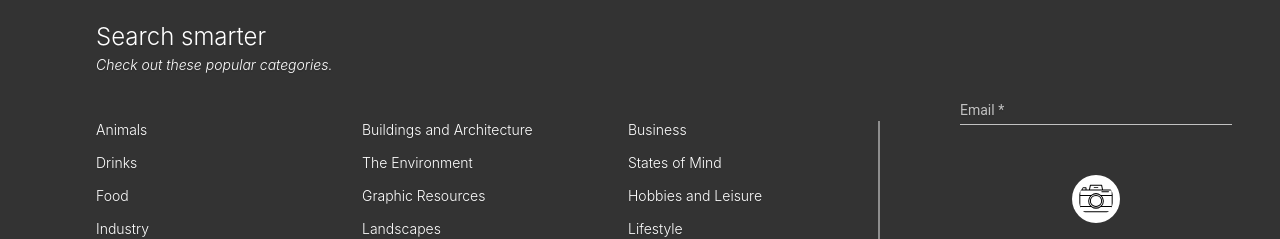
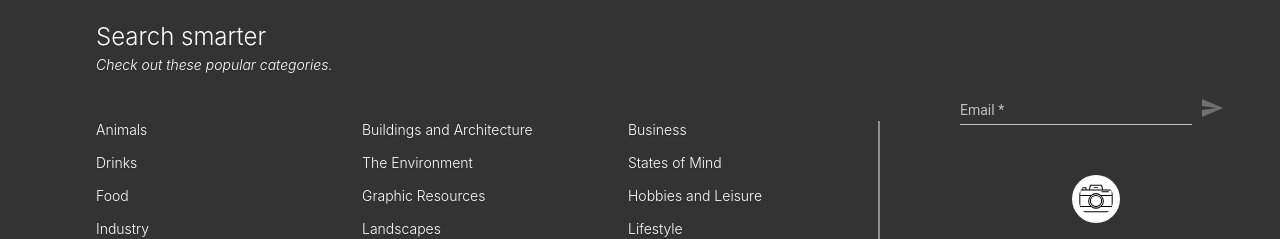
Before and after one commit to Sliqric7053/rich-stock-photos, an Angular app in the folder rich-stock-photos/: page /home in a window 1280 px wide. Shown: the part 5534-5773 px from the top of the page. Built offline with nearby package versions, Linux system fonts and the light colour scheme.

Commit message:
Add submit button from ng material

```diff
--- a/rich-stock-photos/src/app/components/home/home.component.css
+++ b/rich-stock-photos/src/app/components/home/home.component.css
@@ -407,7 +407,7 @@ hr {
 }
 
 .feature-area > .newsletter {
-  /* border: 1px white solid; */
+  display: flex;
   color: var(--white);
   padding: 1rem;
   border-radius: 1rem;
@@ -445,6 +445,10 @@ hr {
 
 .example-full-width {
   width: 100%;
+}
+
+#email::after {
+  background: black;
 }
 
 @media (max-width: 926px) {
--- a/rich-stock-photos/src/app/components/home/home.component.html
+++ b/rich-stock-photos/src/app/components/home/home.component.html
@@ -333,10 +333,21 @@
   </div>
   <div class="feature-area">
     <div class="newsletter">
-        <form class="example-form">
+      <form id="form" class="example-form" >
         <mat-form-field class="example-full-width">
-              <input matInput placeholder="Email" [formControl]="emailFormControl">
-              <mat-error *ngIf="emailFormControl.hasError('email') && !emailFormControl.hasError('required')">
+          <input
+            id="email"
+            matInput
+            placeholder="Email"
+            [formControl]="emailFormControl"
+          />
+
+          <mat-error
+            *ngIf="
+              emailFormControl.hasError('email') &&
+              !emailFormControl.hasError('required')
+            "
+          >
             Please enter a valid email address
           </mat-error>
           <mat-error *ngIf="emailFormControl.hasError('required')">
@@ -344,6 +355,14 @@
           </mat-error>
         </mat-form-field>
       </form>
+      <button
+      id="submit"
+        mat-icon-button
+        [disabled]=!emailFormControl.valid
+        aria-label="Example icon-button with a heart icon"
+      >
+        <mat-icon>send</mat-icon>
+      </button>
     </div>
     <div class="content">
       <div class="logo">
```
Lines whose indentation alone changed are shown as unchanged.
